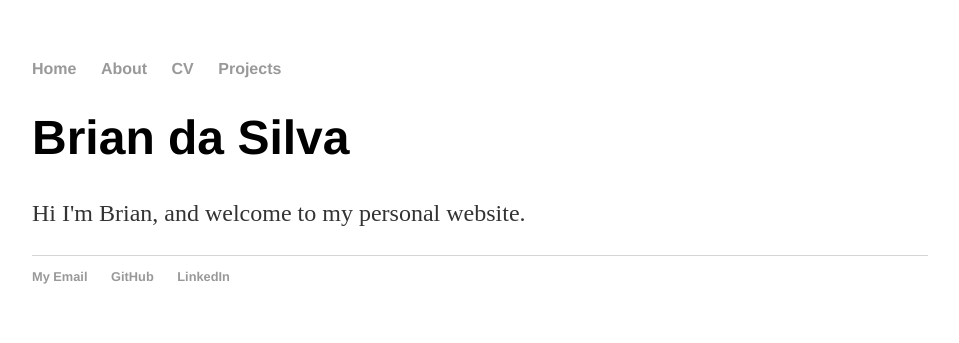
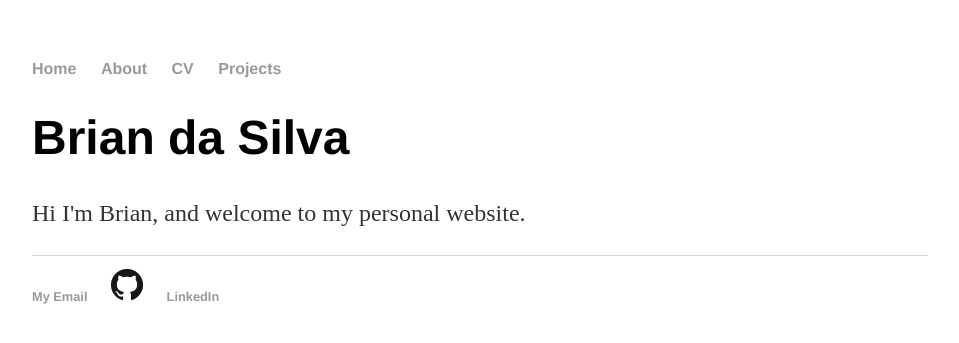
Before and after one commit to br1317/br1317.github.io, a Jekyll site: the page built from index.html, in a window 1280 px wide. Shown: the top 343 px of the page, without its empty margins (160-1119 px from the left). Built offline with Jekyll 4.4.1, drawn with Linux system fonts in a browser that asks for light colours.

Commit message:
GitHub Icon

```diff
--- a/_layouts/default.html
+++ b/_layouts/default.html
@@ -22,7 +22,8 @@
 			<footer>
 	    		<ul>
         		<li><a href="mailto:bdasilva641@gmail.com">My Email</a></li>
-        		<li><a href="https://github.com/briandasilva">GitHub</a></li>
+        		<li><a href="https://github.com/briandasilva">
+				<img src = "img/icon/GitHub/GitHub-Mark-32px.png"></a></li>
 			      <li><a href="https://www.linkedin.com/in/brian-da-silva/">LinkedIn</a></li>
 				</ul>
 			</footer>
```
